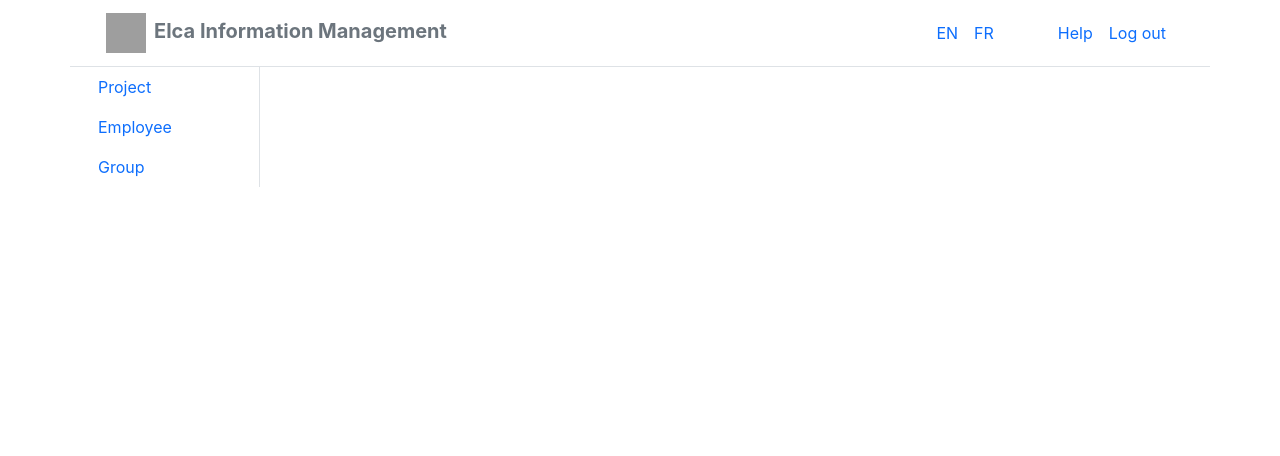
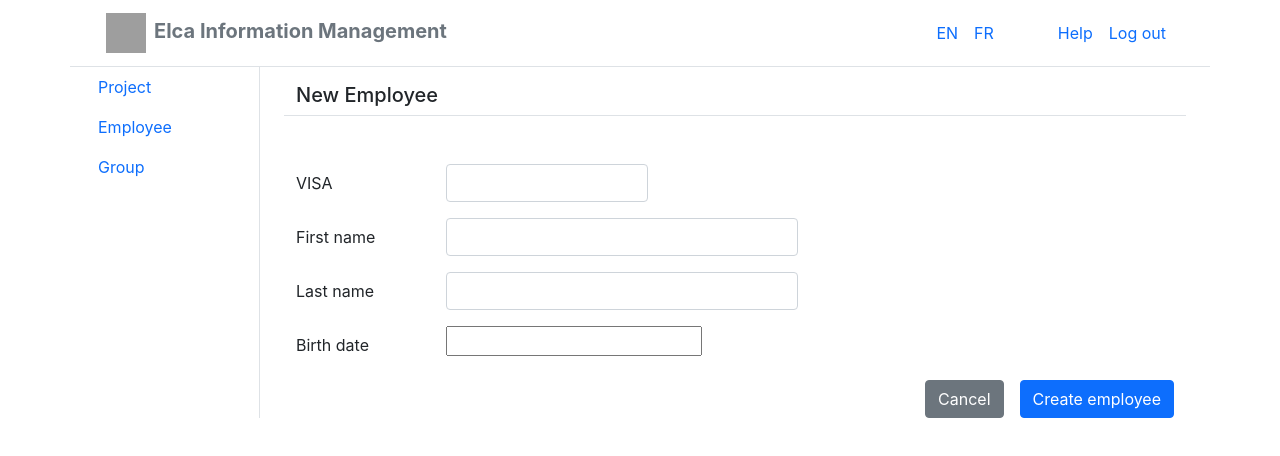
Before and after one commit to VietAnh1508/PIM-tool, a React (Create React App) app in the folder frontend/: page /employee/new in a window 1280 px wide. Shown: the top 456 px of the page. Built offline with nearby package versions, Linux system fonts and the light colour scheme; grey boxes are pictures that could not be loaded.

Commit message:
add list and edit employee page

```diff
--- a/frontend/src/App.tsx
+++ b/frontend/src/App.tsx
@@ -4,6 +4,8 @@ import Header from './components/Header';
 import Sidebar from './components/Sidebar';
 import ListProject from './components/ListProject';
 import EditProject from './components/EditProject';
+import ListEmployee from './components/ListEmployee';
+import EditEmployee from './components/EditEmployee';
 
 function App() {
     return (
@@ -27,6 +29,15 @@ function App() {
                             <Route path='/project'>
                                 <ListProject />
                             </Route>
+                            <Route path='/employee/new'>
+                                <EditEmployee />
+                            </Route>
+                            <Route path='/employee/edit'>
+                                <EditEmployee />
+                            </Route>
+                            <Route path='/employee'>
+                                <ListEmployee />
+                            </Route>
                         </Switch>
                     </div>
                 </div>
--- /dev/null
+++ b/frontend/src/components/EditEmployee.tsx
@@ -0,0 +1,140 @@
+import React, { useState } from 'react';
+import { useHistory } from 'react-router';
+import API from '../api';
+
+import DatePicker from 'react-datepicker';
+import 'react-datepicker/dist/react-datepicker.css';
+
+export interface Props {}
+
+const EditEmployee: React.FunctionComponent<Props> = () => {
+    const history = useHistory();
+
+    const [visa, setVisa] = useState<string>('');
+    const [firstName, setFirstName] = useState<string>('');
+    const [lastName, setLastName] = useState<string>('');
+    const [birthDate, setBirthDate] = useState<Date | null>(null);
+
+    const handleSubmit = (e: React.FormEvent) => {
+        e.preventDefault();
+        console.log('visa', visa);
+        console.log('first name', firstName);
+        console.log('last name', lastName);
+        console.log('birthdate', birthDate);
+
+        // TODO: send data to server
+
+        resetFormData();
+    };
+
+    const handleCancel = () => {
+        resetFormData();
+        history.goBack();
+    };
+
+    const resetFormData = () => {
+        setVisa('');
+        setFirstName('');
+        setLastName('');
+        setBirthDate(null);
+    };
+
+    return (
+        <div className='container-fluid'>
+            <div className='row mt-3 mb-5 border-bottom'>
+                <h5 className='mb-2'>New Employee</h5>
+            </div>
+            <form onSubmit={handleSubmit}>
+                <div className='row mb-3'>
+                    <label htmlFor='visa' className='col-sm-2 col-form-label'>
+                        VISA
+                    </label>
+                    <div className='col-sm-3'>
+                        <input
+                            type='text'
+                            className='form-control'
+                            id='projectNumber'
+                            value={visa}
+                            onChange={(
+                                e: React.ChangeEvent<HTMLInputElement>
+                            ) => setVisa(e.target.value)}
+                        />
+                    </div>
+                </div>
+                <div className='row mb-3'>
+                    <label
+                        htmlFor='firstName'
+                        className='col-sm-2 col-form-label'
+                    >
+                        First name
+                    </label>
+                    <div className='col-sm-5'>
+                        <input
+                            type='text'
+                            className='form-control'
+                            id='firstName'
+                            value={firstName}
+                            onChange={(
+                                e: React.ChangeEvent<HTMLInputElement>
+                            ) => setFirstName(e.target.value)}
+                        />
+                    </div>
+                </div>
+                <div className='row mb-3'>
+                    <label
+                        htmlFor='lastName'
+                        className='col-sm-2 col-form-label'
+                    >
+                        Last name
+                    </label>
+                    <div className='col-sm-5'>
+                        <input
+                            type='text'
+                            className='form-control'
+                            id='lastName'
+                            value={lastName}
+                            onChange={(
+                                e: React.ChangeEvent<HTMLInputElement>
+                            ) => setLastName(e.target.value)}
+                        />
+                    </div>
+                </div>
+                <div className='row mb-3'>
+                    <div className='col-sm-6'>
+                        <div className='row'>
+                            <div className='col-sm-4'>
+                                <label
+                                    htmlFor='birthDate'
+                                    className='col-form-label'
+                                >
+                                    Birth date
+                                </label>
+                            </div>
+                            <div className='col-sm-6'>
+                                <DatePicker
+                                    dateFormat='dd/MM/yyyy'
+                                    selected={birthDate}
+                                    onChange={(date: any) => setBirthDate(date)}
+                                />
+                            </div>
+                        </div>
+                    </div>
+                </div>
+                <div className='d-grid gap-2 d-md-flex justify-content-md-end'>
+                    <button
+                        className='btn btn-secondary me-md-2'
+                        type='button'
+                        onClick={handleCancel}
+                    >
+                        Cancel
+                    </button>
+                    <button className='btn btn-primary' type='submit'>
+                        Create employee
+                    </button>
+                </div>
+            </form>
+        </div>
+    );
+};
+
+export default EditEmployee;
--- /dev/null
+++ b/frontend/src/components/ListEmployee.tsx
@@ -0,0 +1,24 @@
+import { useHistory } from 'react-router';
+
+export interface Props {}
+
+const ListEmployee: React.FunctionComponent<Props> = () => {
+    const history = useHistory();
+
+    const handleNewBtnClick = () => {
+        history.push('/employee/new');
+    };
+
+    return (
+        <div className='container-fluid'>
+            <div className='row mt-3 mb-5 border-bottom'>
+                <h5 className='mb-2'>List employee</h5>
+            </div>
+            <button className='btn btn-primary' onClick={handleNewBtnClick}>
+                New
+            </button>
+        </div>
+    );
+};
+
+export default ListEmployee;
```
Also changed, not shown: frontend/src/App.css (deleted).
